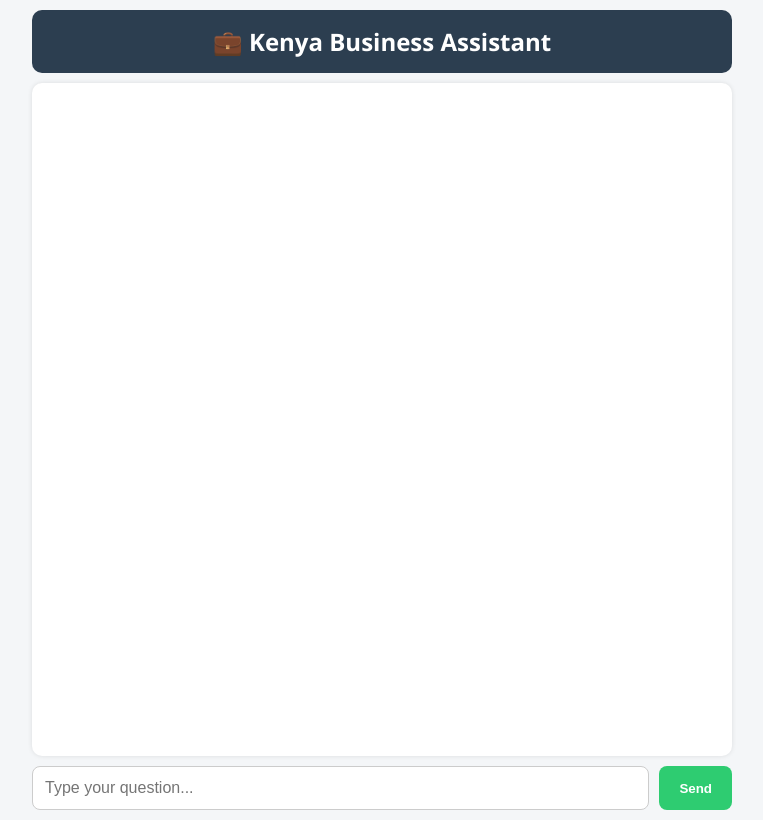
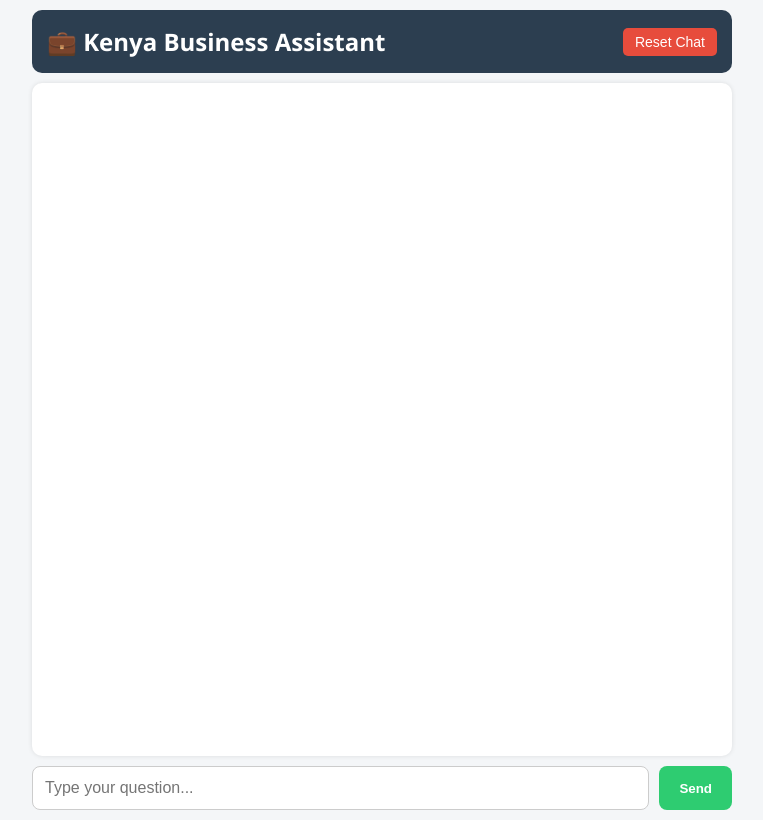
Before and after one commit to sammainahkinya1404/chatbot-client, a React (Create React App) app: page / in a window 1280 px wide. Shown: the whole page, without its empty margins (258-1021 px from the left). Built offline with nearby package versions, Linux system fonts and the light colour scheme.

Commit message:
added more logic, localstrage, elegant style

```diff
--- a/src/App.css
+++ b/src/App.css
@@ -22,6 +22,23 @@
   padding: 15px;
   border-radius: 10px;
   margin-bottom: 10px;
+  display: flex;
+  justify-content: space-between;
+  align-items: center;
+}
+
+.reset-btn {
+  background-color: #e74c3c;
+  color: white;
+  border: none;
+  padding: 6px 12px;
+  border-radius: 5px;
+  font-size: 14px;
+  cursor: pointer;
+}
+
+.reset-btn:hover {
+  background-color: #c0392b;
 }
 
 .chat-window {
@@ -31,6 +48,7 @@
   border-radius: 10px;
   overflow-y: auto;
   box-shadow: 0 0 5px rgba(0, 0, 0, 0.1);
+  scroll-behavior: smooth;
 }
 
 .chat-bubble {
--- a/src/App.js
+++ b/src/App.js
@@ -1,17 +1,38 @@
-import React, { useState } from "react";
+import React, { useState, useEffect, useRef } from "react";
+import { v4 as uuidv4 } from "uuid";
 import "./App.css";
 
 function App() {
-  const [messages, setMessages] = useState([]);
+  const chatEndRef = useRef(null);
+
+  const [messages, setMessages] = useState(() => {
+    const saved = localStorage.getItem("chat_history");
+    return saved ? JSON.parse(saved) : [];
+  });
+
   const [userInput, setUserInput] = useState("");
   const [isLoading, setIsLoading] = useState(false);
+  const [sessionId, setSessionId] = useState(() => {
+    const saved = localStorage.getItem("session_id");
+    if (saved) return saved;
+    const newId = uuidv4();
+    localStorage.setItem("session_id", newId);
+    return newId;
+  });
+
+  // Scroll to bottom on message update
+  useEffect(() => {
+    localStorage.setItem("chat_history", JSON.stringify(messages));
+    chatEndRef.current?.scrollIntoView({ behavior: "smooth" });
+  }, [messages]);
 
   const handleSubmit = async (e) => {
     e.preventDefault();
     if (!userInput.trim()) return;
 
     const newMessage = { role: "user", content: userInput };
-    setMessages([...messages, newMessage]);
+    const updatedMessages = [...messages, newMessage];
+    setMessages(updatedMessages);
     setUserInput("");
     setIsLoading(true);
 
@@ -19,22 +40,44 @@
       const response = await fetch("https://backend-c1uq.onrender.com/api/query", {
         method: "POST",
         headers: { "Content-Type": "application/json" },
-        body: JSON.stringify({ message: userInput }),
+        body: JSON.stringify({
+          message: userInput,
+          session_id: sessionId,
+        }),
       });
 
       const data = await response.json();
-      const botMessage = { role: "assistant", content: data.response || "Sorry, I couldn't process your request." };
+      const botMessage = {
+        role: "assistant",
+        content: data.response || "Sorry, I couldn't process your request.",
+      };
       setMessages((prev) => [...prev, botMessage]);
     } catch (err) {
-      setMessages((prev) => [...prev, { role: "assistant", content: "Server error. Try again later." }]);
+      setMessages((prev) => [
+        ...prev,
+        { role: "assistant", content: "Server error. Try again later." },
+      ]);
     } finally {
       setIsLoading(false);
     }
   };
 
+  const handleReset = () => {
+    const newId = uuidv4();
+    localStorage.setItem("session_id", newId);
+    localStorage.removeItem("chat_history");
+    setSessionId(newId);
+    setMessages([]);
+  };
+
   return (
     <div className="app-container">
-      <header className="app-header">💼 Kenya Business Assistant</header>
+      <header className="app-header">
+        💼 Kenya Business Assistant
+        <button className="reset-btn" onClick={handleReset}>
+          Reset Chat
+        </button>
+      </header>
 
       <div className="chat-window">
         {messages.map((msg, idx) => (
@@ -42,7 +85,10 @@
             <span>{msg.content}</span>
           </div>
         ))}
-        {isLoading && <div className="chat-bubble assistant loading">Typing...</div>}
+        {isLoading && (
+          <div className="chat-bubble assistant loading">Typing...</div>
+        )}
+        <div ref={chatEndRef} />
       </div>
 
       <form className="input-area" onSubmit={handleSubmit}>
```
